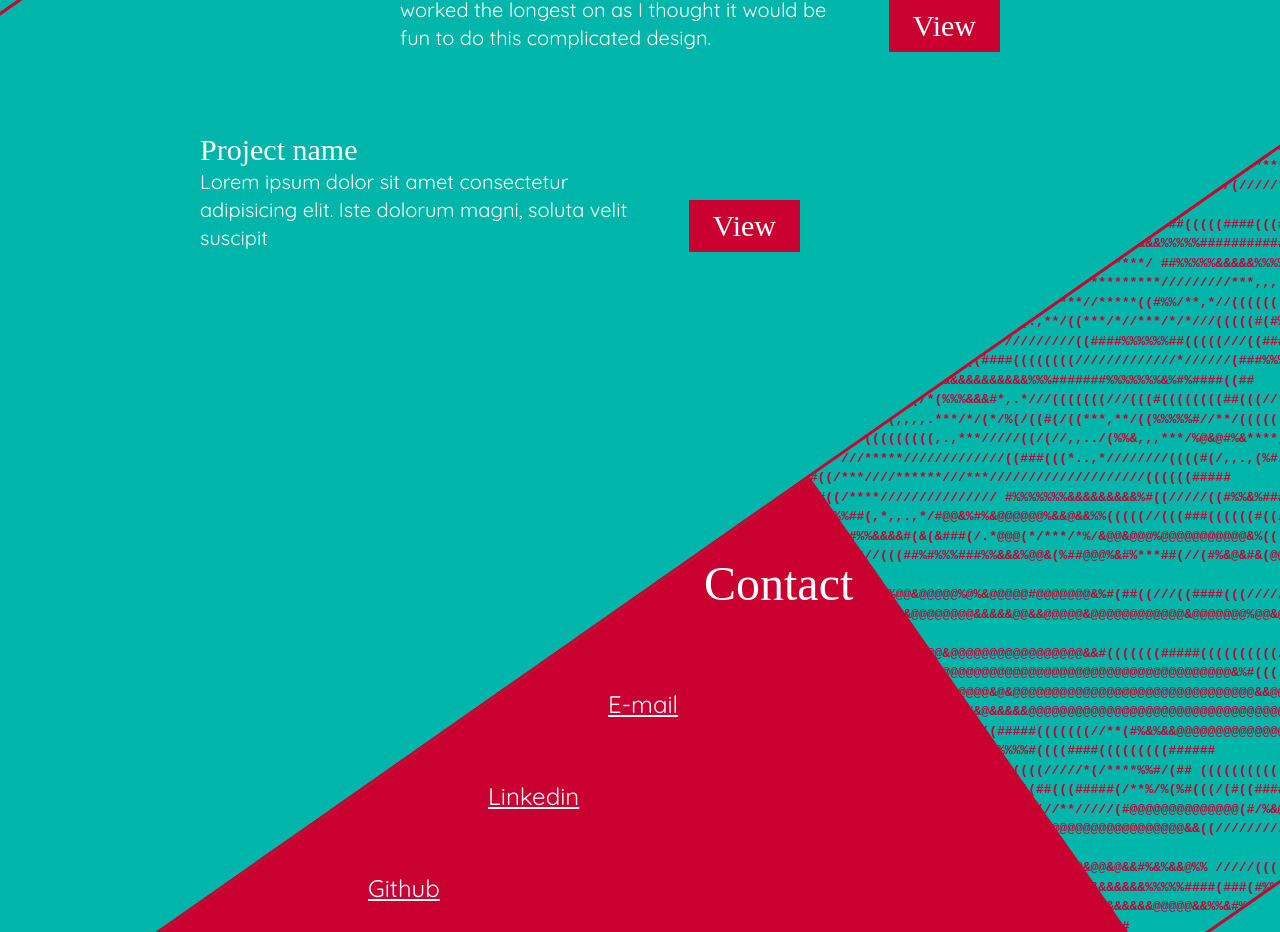
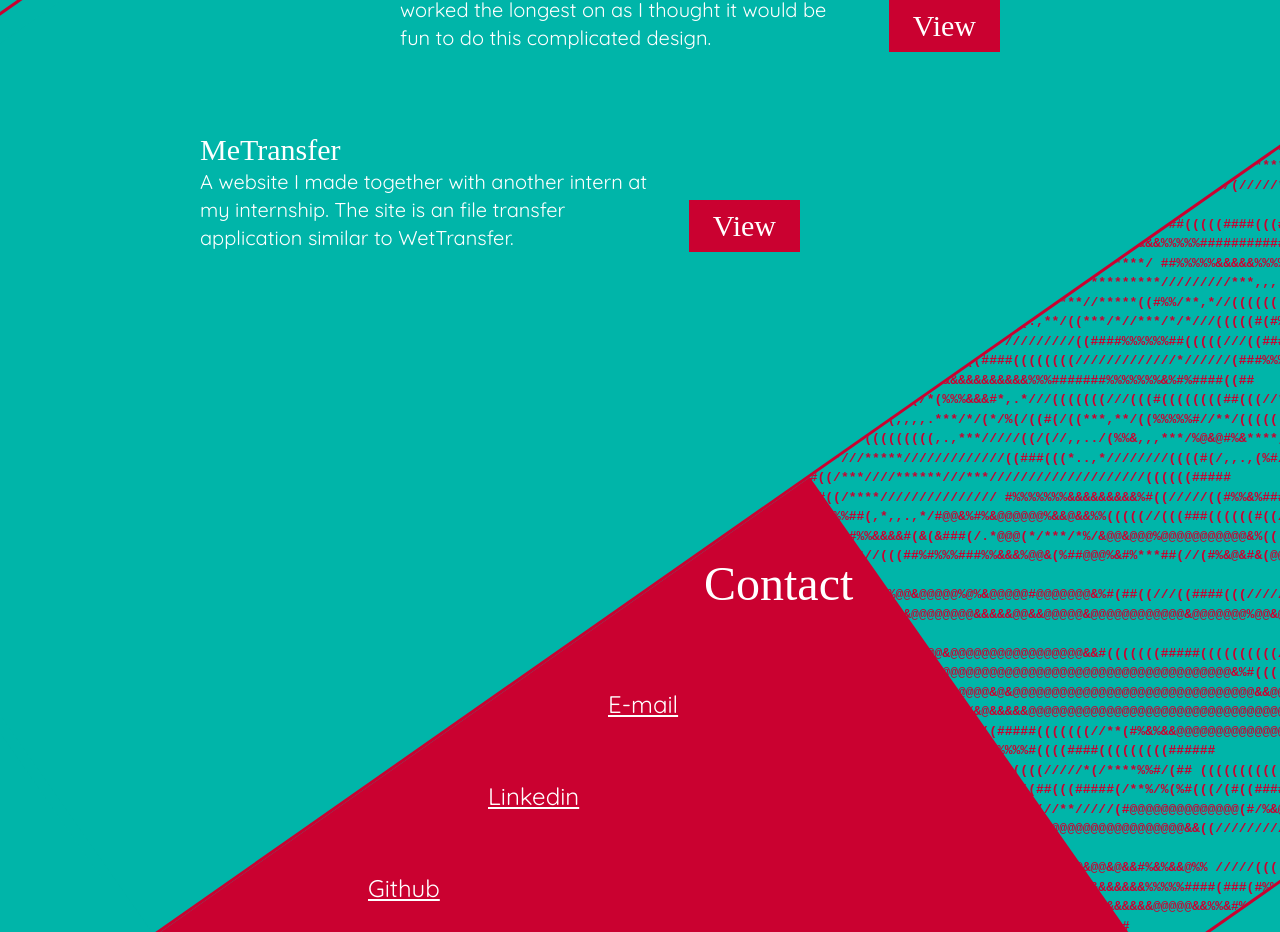
Before and after one commit to lukboy223/Portfolio, a Vue app: page / in a window 1280 px wide. Shown: the part 1200-2132 px from the top of the page. Built offline with nearby package versions, Linux system fonts and the light colour scheme; a web font is replaced by a local one.

Commit message:
added loading text for switching between repo list

```diff
--- a/src/pages/home.vue
+++ b/src/pages/home.vue
@@ -84,12 +84,11 @@
                 </li>
                 <li class="mb-20 lg:mp-[3em] relative max-w-[30em]">
                     <div class="unset w-3/4">
-                        <h3 class="text-3xl serif">Project name</h3>
-                        <p class="mb-5">Lorem ipsum dolor sit amet consectetur adipisicing elit. Iste dolorum magni,
-                            soluta
-                            velit suscipit</p>
+                        <h3 class="text-3xl serif">MeTransfer</h3>
+                        <p class="mb-5">A website I made together with another intern at my internship. The site is an
+                            file transfer application similar to WetTransfer.</p>
                     </div>
-                    <a href="" target="_blank"
+                    <a href="https://metransfer.nl" target="_blank"
                         class="serif text-3xl px-6 py-2 bg-[#CA0130] h-min lg:absolute bottom-0 right-0">View</a>
                 </li>
 
--- a/src/pages/projects.vue
+++ b/src/pages/projects.vue
@@ -10,20 +10,25 @@ const page = ref(1);
 const hasMore = ref(true);
 const nButton = ref('cursor-pointer');
 const pButton = ref('');
+const loading = ref(true)
 
 const fetchProjectsGithub = () => {
+    loading.value = true
     axios.get('https://api.github.com/users/lukboy223/repos?sort=pushed&per_page=8&page=' + page.value)
         .then(Response => {
             projects.value = Response.data;
             hasMore.value = Response.data.length == 8;
+            loading.value = false
         })
         .catch(error => console.error(error))
 }
 
 const fetchProjectsFile = () => {
+    loading.value = true
     axios.get('http://localhost:5173/projects.json')
         .then(Response => {
             projects.value = Response.data;
+            loading.value = false
         })
         .catch(error => console.error(error))
 }
@@ -33,11 +38,14 @@ const projectTypeChange = (type) => {
         projectType.value = 'Github'
         GithubButton.value = 'underline'
         otherButton.value = ''
+        projects.value = '';
         fetchProjectsGithub()
     } else {
         projectType.value = 'file'
         GithubButton.value = ''
         otherButton.value = 'underline'
+        projects.value = '';
+
         fetchProjectsFile()
     }
 }
@@ -126,12 +134,11 @@ const formatDate = (dateString) => {
                 </li>
                 <li class="mb-20 lg:mp-[3em] relative md:max-w-[30em]">
                     <div class="w-3/4">
-                        <h3 class="text-3xl serif">Project name</h3>
-                        <p class="mb-5">Lorem ipsum dolor sit amet consectetur adipisicing elit. Iste dolorum magni,
-                            soluta
-                            velit suscipit</p>
+                        <h3 class="text-3xl serif">MeTransfer</h3>
+                        <p class="mb-5">A website I made together with another intern at my internship. The site is an
+                            file transfer application similar to WetTransfer.</p>
                     </div>
-                    <a href="" target="_blank"
+                    <a href="https://metransfer.nl" target="_blank"
                         class="serif text-3xl px-6 py-2 bg-[#CA0130] h-min lg:absolute bottom-0 right-0">View</a>
                 </li>
             </ul>
@@ -168,12 +175,12 @@ const formatDate = (dateString) => {
                 <br><span class="text-xl">Including school
                     projects</span>
             </h2>
-            <div class="mt-5">
+            <div class="mt-1">
                 <span class="cursor-pointer" :class="GithubButton" @click="projectTypeChange('Github')">Github</span> |
-                <span class="cursor-pointer" :class="otherButton" @click="projectTypeChange('File')">Non Github</span>
+                <span class="cursor-pointer" :class="otherButton" @click="projectTypeChange('File')">non Github</span>
             </div>
         </div>
-        <ul
+        <ul v-if="loading == false"
             class="text-lg grid grid-cols-1 lg:grid-cols-2 m-auto w-full sm:w-3/4 gap-4 relative lg:mt-[15em] 2xl:mt-[20em]">
             <li v-for="project in projects" class="m-auto w-3/4 mb-10 relative h-[9em]" :id="project.id">
                 <h3 class="text-3xl serif">- {{ project.name }}</h3>
@@ -184,7 +191,11 @@ const formatDate = (dateString) => {
                     :href="project.homepage" target="_blank" class="text-2xl serif">Site</a>
             </li>
         </ul>
-        <div class="relative m-auto flex justify-between text-lg w-3/4" v-if="projectType == 'Github'">
+        <div v-else class="w-full text-center mt-[20em]">
+            <h3 class="text-5xl serif italic">Loading...</h3>
+        </div>
+        <div class="relative m-auto flex justify-between text-lg w-3/4"
+            v-if="projectType == 'Github' && loading == false">
             <button @click="switchPage('-')" :disabled="page == 1" :class="pButton"><- prev</button>
                     <button @click=" switchPage('+')" :disabled="!hasMore" :class="nButton">next -></button>
         </div>
```
